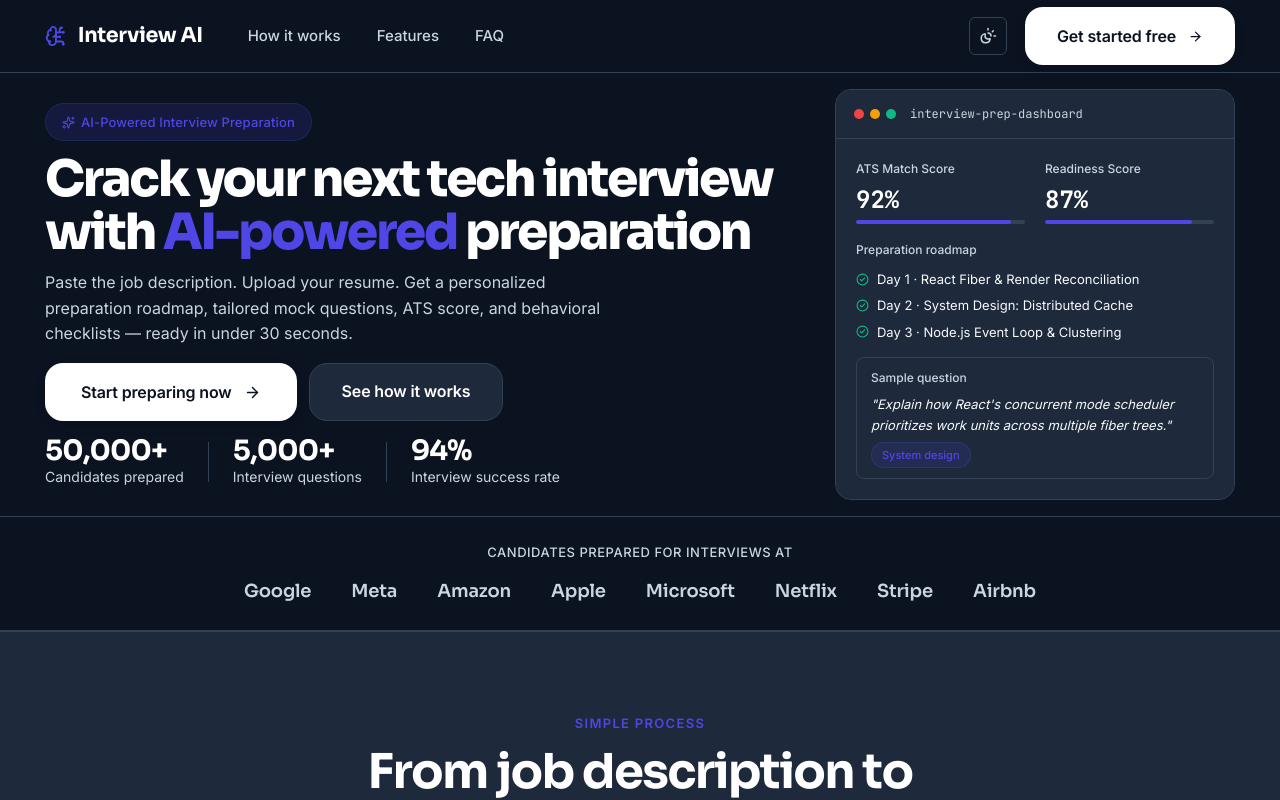
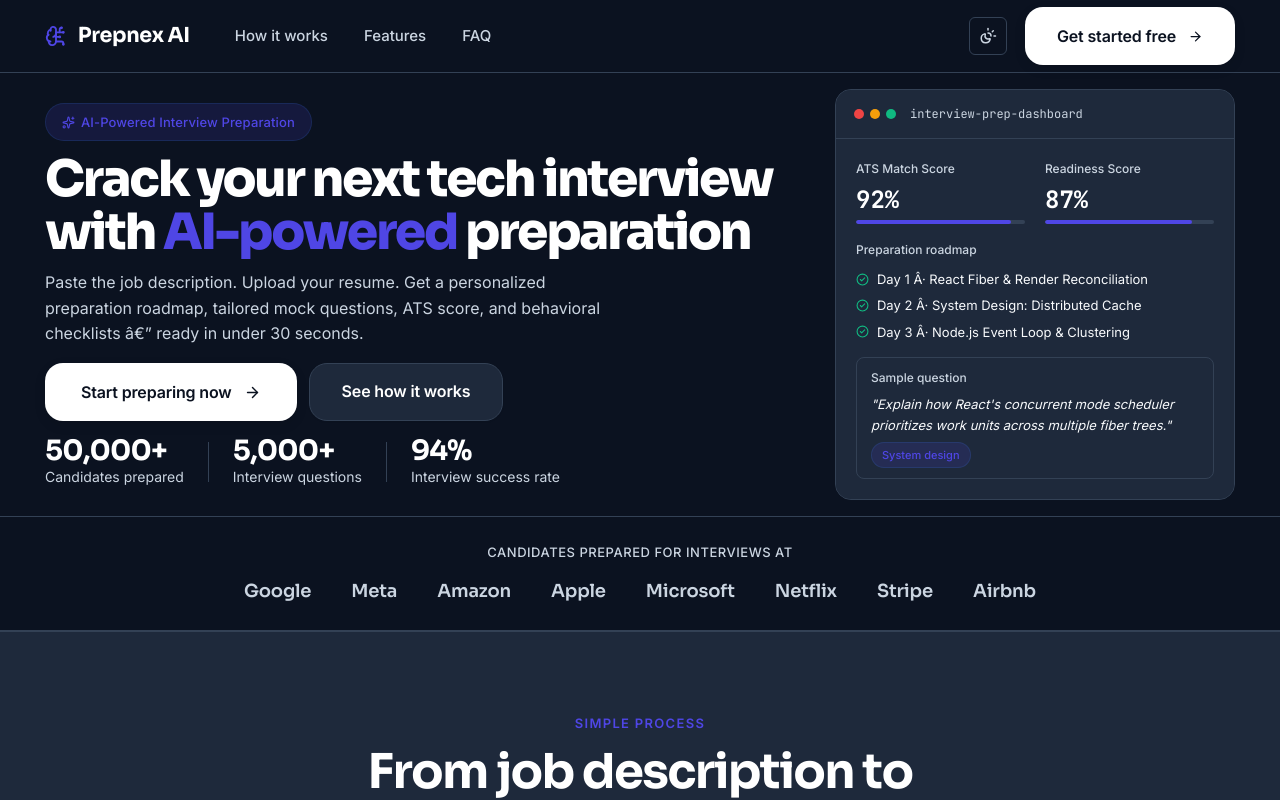
Before and after one commit to SidduKutchula/Prepnex-AI, a React (Vite) app in the folder Frontend/: page / in a window 1280 px wide. Shown: the top 800 px of the page. Built offline with nearby package versions, Linux system fonts and the light colour scheme; no server answers.

Commit message:
Rename Interview AI to Prepnex AI

```diff
--- a/Frontend/index.html
+++ b/Frontend/index.html
@@ -6,8 +6,8 @@
   <link rel="icon" type="image/png" href="/favicon.png" />
   <meta name="viewport" content="width=device-width, initial-scale=1.0" />
   <meta name="description"
-    content="Interview AI — AI-powered interview preparation platform with custom roadmaps, tailored questions, and ATS resume builder." />
-  <title>Interview AI</title>
+    content="Prepnex AI â€” AI-powered interview preparation platform with custom roadmaps, tailored questions, and ATS resume builder." />
+  <title>Prepnex AI</title>
 
   <!--
       CRITICAL: Apply theme BEFORE React loads to prevent flash.
--- a/Frontend/src/components/Header.jsx
+++ b/Frontend/src/components/Header.jsx
@@ -61,7 +61,7 @@ const Header = ({ onTabChange, activeTab }) => {
             <div className="header-container">
                 <div className="brand-logo" onClick={handleDashboardClick}>
                     <BrainCircuit size={22} className="logo-icon" />
-                    <span>Interview AI</span>
+                    <span>Prepnex AI</span>
                 </div>
 
                 <nav className="header-nav">
--- a/Frontend/src/components/Sidebar.jsx
+++ b/Frontend/src/components/Sidebar.jsx
@@ -44,7 +44,7 @@ const Sidebar = () => {
             <div className="sidebar-header">
                 <div className="brand-logo" onClick={() => navigate('/dashboard')}>
                     <BrainCircuit size={24} className="logo-icon" />
-                    <span>Interview AI</span>
+                    <span>Prepnex AI</span>
                 </div>
             </div>
 
--- a/Frontend/src/components/navigation/Navbar.jsx
+++ b/Frontend/src/components/navigation/Navbar.jsx
@@ -83,7 +83,7 @@ const Navbar = ({ onSearchOpen }) => {
                 <div className="navbar-left">
                     <div className="brand-logo" onClick={() => navigate('/interview')}>
                         <BrainCircuit size={18} className="logo-icon" />
-                        <span className="brand-name">Interview AI</span>
+                        <span className="brand-name">Prepnex AI</span>
                     </div>
                 </div>
 
--- a/Frontend/src/features/auth/pages/Login.jsx
+++ b/Frontend/src/features/auth/pages/Login.jsx
@@ -110,7 +110,7 @@ const Login = () => {
 
             <div className="auth-layout-grid">
 
-                {/* ── LEFT SIDE: Story & Features ── */}
+                {/* â”€â”€ LEFT SIDE: Story & Features â”€â”€ */}
                 <div className="auth-left">
                     <motion.div
                         className="left-content"
@@ -146,7 +146,7 @@ const Login = () => {
                     </motion.div>
                 </div>
 
-                {/* ── RIGHT SIDE: Authentication ── */}
+                {/* â”€â”€ RIGHT SIDE: Authentication â”€â”€ */}
                 <div className="auth-right">
                     <motion.div
                         initial={{ opacity: 0, y: 20 }}
@@ -157,13 +157,13 @@ const Login = () => {
                         <Link to="/" style={{ textDecoration: 'none' }}>
                             <div className="brand-logo-center">
                                 <BrainCircuit size={28} />
-                                <span>Interview AI</span>
+                                <span>Prepnex AI</span>
                             </div>
                         </Link>
 
                         <h2>Welcome Back</h2>
                         <p className="auth-desc">
-                            Continue with your Google account to access your personalized Interview AI workspace.
+                            Continue with your Google account to access your personalized Prepnex AI workspace.
                         </p>
 
                         {error && (
--- a/Frontend/src/features/interview/pages/Intro.jsx
+++ b/Frontend/src/features/interview/pages/Intro.jsx
@@ -35,7 +35,7 @@ import {
     Clock
 } from 'lucide-react'
 
-// ── Animation Variants ────────────────────────────────────────────────────────
+// â”€â”€ Animation Variants â”€â”€â”€â”€â”€â”€â”€â”€â”€â”€â”€â”€â”€â”€â”€â”€â”€â”€â”€â”€â”€â”€â”€â”€â”€â”€â”€â”€â”€â”€â”€â”€â”€â”€â”€â”€â”€â”€â”€â”€â”€â”€â”€â”€â”€â”€â”€â”€â”€â”€â”€â”€â”€â”€â”€â”€
 const fadeUp = {
     hidden: { opacity: 0, y: 20 },
     visible: {
@@ -61,10 +61,10 @@ const itemReveal = {
     }
 }
 
-// ── FAQ Data ──────────────────────────────────────────────────────────────────
+// â”€â”€ FAQ Data â”€â”€â”€â”€â”€â”€â”€â”€â”€â”€â”€â”€â”€â”€â”€â”€â”€â”€â”€â”€â”€â”€â”€â”€â”€â”€â”€â”€â”€â”€â”€â”€â”€â”€â”€â”€â”€â”€â”€â”€â”€â”€â”€â”€â”€â”€â”€â”€â”€â”€â”€â”€â”€â”€â”€â”€â”€â”€â”€â”€â”€â”€â”€â”€â”€â”€
 const faqItems = [
     {
-        q: 'How accurate is Interview AI?',
+        q: 'How accurate is Prepnex AI?',
         a: 'Our AI engine uses Gemini\'s latest language model fine-tuned on thousands of real interview transcripts from FAANG and top-tier startups. Questions are tailored to your exact job description and skill profile, making them highly relevant and accurate.'
     },
     {
@@ -77,7 +77,7 @@ const faqItems = [
     },
     {
         q: 'Can I analyze any job description?',
-        a: 'Absolutely. Paste any job posting — engineering, product, data science, design, or management — and the AI will adapt its analysis and question generation accordingly.'
+        a: 'Absolutely. Paste any job posting â€” engineering, product, data science, design, or management â€” and the AI will adapt its analysis and question generation accordingly.'
     },
     {
         q: 'Can I practice behavioral interviews?',
@@ -93,7 +93,7 @@ const faqItems = [
     },
     {
         q: 'How does AI generate the questions?',
-        a: 'The AI reads both the job description and your profile together, identifies skill gaps, and generates questions an experienced interviewer at that company type would realistically ask — including the hidden intention behind each question.'
+        a: 'The AI reads both the job description and your profile together, identifies skill gaps, and generates questions an experienced interviewer at that company type would realistically ask â€” including the hidden intention behind each question.'
     },
     {
         q: 'Is my resume stored securely?',
@@ -135,34 +135,34 @@ const FaqItem = ({ item }) => {
     )
 }
 
-// ── Data ──────────────────────────────────────────────────────────────────────
+// â”€â”€ Data â”€â”€â”€â”€â”€â”€â”€â”€â”€â”€â”€â”€â”€â”€â”€â”€â”€â”€â”€â”€â”€â”€â”€â”€â”€â”€â”€â”€â”€â”€â”€â”€â”€â”€â”€â”€â”€â”€â”€â”€â”€â”€â”€â”€â”€â”€â”€â”€â”€â”€â”€â”€â”€â”€â”€â”€â”€â”€â”€â”€â”€â”€â”€â”€â”€â”€â”€â”€â”€â”€
 const companies = ['Google', 'Meta', 'Amazon', 'Apple', 'Microsoft', 'Netflix', 'Stripe', 'Airbnb']
 
 const testimonials = [
     {
         name: 'Priya Sharma',
-        role: 'Software Engineer → Google L5',
+        role: 'Software Engineer â†’ Google L5',
         avatar: 'PS',
         rating: 5,
-        text: 'I used Interview AI for two weeks before my Google loop. The system design questions were scarily accurate. Passed all four rounds — my interviewer literally asked about consistent hashing which was in my roadmap.'
+        text: 'I used Prepnex AI for two weeks before my Google loop. The system design questions were scarily accurate. Passed all four rounds â€” my interviewer literally asked about consistent hashing which was in my roadmap.'
     },
     {
         name: 'Marcus Chen',
-        role: 'SWE II → Staff Engineer at Meta',
+        role: 'SWE II â†’ Staff Engineer at Meta',
         avatar: 'MC',
         rating: 5,
         text: 'The ATS score analysis showed me exactly which skills I was underselling. I rewrote my resume based on the gap report and got 3x more recruiter responses that same week.'
     },
     {
         name: 'Aisha Williams',
-        role: 'ML Researcher → Stripe',
+        role: 'ML Researcher â†’ Stripe',
         avatar: 'AW',
         rating: 5,
-        text: 'Most prep tools are too generic. Interview AI read my actual resume against the Stripe JD and built a roadmap that felt like it was made by someone who knew both sides of the table.'
+        text: 'Most prep tools are too generic. Prepnex AI read my actual resume against the Stripe JD and built a roadmap that felt like it was made by someone who knew both sides of the table.'
     }
 ]
 
-// ── Main Component ────────────────────────────────────────────────────────────
+// â”€â”€ Main Component â”€â”€â”€â”€â”€â”€â”€â”€â”€â”€â”€â”€â”€â”€â”€â”€â”€â”€â”€â”€â”€â”€â”€â”€â”€â”€â”€â”€â”€â”€â”€â”€â”€â”€â”€â”€â”€â”€â”€â”€â”€â”€â”€â”€â”€â”€â”€â”€â”€â”€â”€â”€â”€â”€â”€â”€â”€â”€â”€â”€
 const Intro = () => {
     const { user } = useAuth()
     const { toggleTheme } = useTheme()
@@ -181,12 +181,12 @@ const Intro = () => {
             {/* Ambient gradient */}
             <div className="intro-ambient" aria-hidden="true" />
 
-            {/* ── Header ── */}
+            {/* â”€â”€ Header â”€â”€ */}
             <header className="intro-header">
                 <div className="intro-header__container">
                     <div className="brand-logo" onClick={() => navigate('/')}>
                         <BrainCircuit size={22} className="logo-icon" />
-                        <span>Interview AI</span>
+                        <span>Prepnex AI</span>
                     </div>
 
                     <nav className="intro-nav">
@@ -217,7 +217,7 @@ const Intro = () => {
                 </div>
             </header>
 
-            {/* ── Hero ── */}
+            {/* â”€â”€ Hero â”€â”€ */}
             <section className="hero-section">
                 <div className="hero-container">
                     <motion.span
@@ -245,7 +245,7 @@ const Intro = () => {
                         transition={{ delay: 0.25, duration: 0.5, ease: [0.16, 1, 0.3, 1] }}
                         className="hero-subtitle"
                     >
-                        Paste the job description. Upload your resume. Get a personalized preparation roadmap, tailored mock questions, ATS score, and behavioral checklists — ready in under 30 seconds.
+                        Paste the job description. Upload your resume. Get a personalized preparation roadmap, tailored mock questions, ATS score, and behavioral checklists â€” ready in under 30 seconds.
                     </motion.p>
 
                     <motion.div
@@ -286,7 +286,7 @@ const Intro = () => {
                     </motion.div>
                 </div>
 
-                {/* Hero visual — mock dashboard */}
+                {/* Hero visual â€” mock dashboard */}
                 <motion.div
                     initial={{ opacity: 0, y: 24 }}
                     animate={{ opacity: 1, y: 0 }}
@@ -321,7 +321,7 @@ const Intro = () => {
                             </div>
                             <div className="mock-roadmap">
                                 <span className="mock-roadmap__label">Preparation roadmap</span>
-                                {['Day 1 · React Fiber & Render Reconciliation', 'Day 2 · System Design: Distributed Cache', 'Day 3 · Node.js Event Loop & Clustering'].map((item) => (
+                                {['Day 1 Â· React Fiber & Render Reconciliation', 'Day 2 Â· System Design: Distributed Cache', 'Day 3 Â· Node.js Event Loop & Clustering'].map((item) => (
                                     <div key={item} className="mock-roadmap__item">
                                         <CheckCircle2 size={13} className="mock-check" />
                                         <span>{item}</span>
@@ -338,7 +338,7 @@ const Intro = () => {
                 </motion.div>
             </section>
 
-            {/* ── Trusted By ── */}
+            {/* â”€â”€ Trusted By â”€â”€ */}
             <section className="companies-section" aria-label="Trusted by candidates from">
                 <p className="companies-label">Candidates prepared for interviews at</p>
                 <div className="companies-strip">
@@ -348,7 +348,7 @@ const Intro = () => {
                 </div>
             </section>
 
-            {/* ── How It Works ── */}
+            {/* â”€â”€ How It Works â”€â”€ */}
             <section id="how-it-works" className="section how-it-works-section">
                 <div className="section__inner">
                     <div className="section-header">
@@ -380,7 +380,7 @@ const Intro = () => {
                 </div>
             </section>
 
-            {/* ── AI Resume Analysis ── */}
+            {/* â”€â”€ AI Resume Analysis â”€â”€ */}
             <section className="section feature-showcase-section">
                 <div className="section__inner">
                     <div className="showcase-split">
@@ -438,7 +438,7 @@ const Intro = () => {
                 </div>
             </section>
 
-            {/* ── Job Description Matching ── */}
+            {/* â”€â”€ Job Description Matching â”€â”€ */}
             <section className="section feature-showcase-section feature-showcase--alt">
                 <div className="section__inner">
                     <div className="showcase-split showcase-split--reverse">
@@ -449,7 +449,7 @@ const Intro = () => {
                         >
                             <p className="section-eyebrow">Precision matching</p>
                             <h2>Job Description Intelligence</h2>
-                            <p className="showcase-body">The AI reads the full job description — not just keywords — to understand seniority expectations, team context, and the underlying technical bar. Your preparation is calibrated to what the hiring manager actually needs.</p>
+                            <p className="showcase-body">The AI reads the full job description â€” not just keywords â€” to understand seniority expectations, team context, and the underlying technical bar. Your preparation is calibrated to what the hiring manager actually needs.</p>
                             <ul className="showcase-list">
                                 <li><CheckCircle2 size={17} /> <span>Full semantic analysis, not keyword matching</span></li>
                                 <li><CheckCircle2 size={17} /> <span>Seniority-level calibration for questions</span></li>
@@ -482,7 +482,7 @@ const Intro = () => {
                 </div>
             </section>
 
-            {/* ── Interview Readiness Score ── */}
+            {/* â”€â”€ Interview Readiness Score â”€â”€ */}
             <section className="section feature-showcase-section">
                 <div className="section__inner">
                     <div className="showcase-split">
@@ -534,7 +534,7 @@ const Intro = () => {
                 </div>
             </section>
 
-            {/* ── AI Generated Questions ── */}
+            {/* â”€â”€ AI Generated Questions â”€â”€ */}
             <section id="features" className="section features-section">
                 <div className="section__inner">
                     <div className="section-header">
@@ -553,10 +553,10 @@ const Intro = () => {
                         {[
                             { icon: <CodeXml size={22} />, color: 'blue', title: 'Technical Mock Questions', body: 'Coding, system design, database, and architecture questions tailored to your exact tech stack and seniority level.' },
                             { icon: <MessageCircleQuestion size={22} />, color: 'purple', title: 'Behavioral Question Prep', body: 'STAR-format behavioral questions matched to the company culture and role expectations, with suggested answer frameworks.' },
-                            { icon: <Map size={22} />, color: 'green', title: 'Day-by-Day Roadmap', body: 'A structured, chronological study plan with specific daily tasks — no more aimless grinding without direction.' },
+                            { icon: <Map size={22} />, color: 'green', title: 'Day-by-Day Roadmap', body: 'A structured, chronological study plan with specific daily tasks â€” no more aimless grinding without direction.' },
                             { icon: <BarChart3 size={22} />, color: 'amber', title: 'ATS Resume Analysis', body: 'Semantic keyword analysis comparing your resume to the job description with actionable improvement suggestions.' },
                             { icon: <FileText size={22} />, color: 'blue', title: 'PDF Export & Resume Builder', body: 'Export your full preparation plan as a formatted PDF. Generate ATS-optimized resume cards with server-side Puppeteer.' },
-                            { icon: <Zap size={22} />, color: 'purple', title: 'Interview Intention Reveal', body: 'Understand the "why" behind each question — what skill, behavior, or red flag the interviewer is actually probing for.' }
+                            { icon: <Zap size={22} />, color: 'purple', title: 'Interview Intention Reveal', body: 'Understand the "why" behind each question â€” what skill, behavior, or red flag the interviewer is actually probing for.' }
                         ].map((f, i) => (
                             <motion.div key={f.title || `feature-${i}`} variants={itemReveal} className={`feature-card feature-card--${f.color}`}>
                                 <div className="feature-card__icon">{f.icon}</div>
@@ -568,7 +568,7 @@ const Intro = () => {
                 </div>
             </section>
 
-            {/* ── Preparation Timeline Preview ── */}
+            {/* â”€â”€ Preparation Timeline Preview â”€â”€ */}
             <section className="section feature-showcase-section feature-showcase--alt">
                 <div className="section__inner">
                     <div className="showcase-split showcase-split--reverse">
@@ -622,7 +622,7 @@ const Intro = () => {
                 </div>
             </section>
 
-            {/* ── Mock Interview & AI Coach ── */}
+            {/* â”€â”€ Mock Interview & AI Coach â”€â”€ */}
             <section className="section feature-showcase-section">
                 <div className="section__inner">
                     <div className="showcase-split">
@@ -657,7 +657,7 @@ const Intro = () => {
                                         <p>Design a URL shortening service that handles 100M daily active users. Walk me through your approach.</p>
                                     </div>
                                     <div className="coach-bubble coach-bubble--user">
-                                        <p>I'd start with the core requirements — URL generation, storage, and redirect latency...</p>
+                                        <p>I'd start with the core requirements â€” URL generation, storage, and redirect latency...</p>
                                     </div>
                                     <div className="coach-bubble coach-bubble--ai">
                                         <div className="coach-bubble__avatar"><Bot size={14} /></div>
@@ -670,7 +670,7 @@ const Intro = () => {
                 </div>
             </section>
 
-            {/* ── Performance Analytics ── */}
+            {/* â”€â”€ Performance Analytics â”€â”€ */}
             <section className="section feature-showcase-section feature-showcase--alt">
                 <div className="section__inner">
                     <div className="showcase-split showcase-split--reverse">
@@ -700,7 +700,7 @@ const Intro = () => {
                                 </div>
                                 <div className="analytics-preview">
                                     <div className="analytics-stat">
-                                        <span className="analytics-stat__value">3.2×</span>
+                                        <span className="analytics-stat__value">3.2Ã—</span>
                                         <span className="analytics-stat__label">Avg. improvement in interview pass rate</span>
                                     </div>
                                     <div className="analytics-stat">
@@ -718,13 +718,13 @@ const Intro = () => {
                 </div>
             </section>
 
-            {/* ── Testimonials ── */}
+            {/* â”€â”€ Testimonials â”€â”€ */}
             <section className="section testimonials-section">
                 <div className="section__inner">
                     <div className="section-header">
                         <p className="section-eyebrow">Success stories</p>
                         <h2>Engineers who prepared smarter</h2>
-                        <p className="section-subtitle">Real results from candidates who used Interview AI before their final rounds.</p>
+                        <p className="section-subtitle">Real results from candidates who used Prepnex AI before their final rounds.</p>
                     </div>
 
                     <motion.div
@@ -755,7 +755,7 @@ const Intro = () => {
                 </div>
             </section>
 
-            {/* ── FAQ ── */}
+            {/* â”€â”€ FAQ â”€â”€ */}
             <section id="faq" className="section faq-section">
                 <div className="section__inner faq-inner">
                     <div className="section-header">
@@ -777,11 +777,11 @@ const Intro = () => {
                 </div>
             </section>
 
-            {/* ── CTA Banner ── */}
+            {/* â”€â”€ CTA Banner â”€â”€ */}
             <section className="cta-banner">
                 <div className="cta-banner__inner">
                     <h2>Land your next offer</h2>
-                    <p>Equip yourself with a personalized roadmap, mock questions, and an ATS-ready resume — all in one place.</p>
+                    <p>Equip yourself with a personalized roadmap, mock questions, and an ATS-ready resume â€” all in one place.</p>
                     <div className="cta-banner__actions">
                         <button onClick={handleCtaClick} className="button primary-button cta-banner__btn">
                             <span>Start for free</span>
@@ -792,14 +792,14 @@ const Intro = () => {
                 </div>
             </section>
 
-            {/* ── Footer ── */}
+            {/* â”€â”€ Footer â”€â”€ */}
             <footer className="intro-footer">
                 <div className="intro-footer__inner">
                     <div className="intro-footer__brand">
                         <BrainCircuit size={18} className="footer-logo-icon" />
-                        <span className="footer-brand-name">Interview AI</span>
+                        <span className="footer-brand-name">Prepnex AI</span>
                     </div>
-                    <p className="intro-footer__copy">© {new Date().getFullYear()} Interview AI. Built for serious candidates.</p>
+                    <p className="intro-footer__copy">Â© {new Date().getFullYear()} Prepnex AI. Built for serious candidates.</p>
                     <div className="intro-footer__links">
                         <a href="#features">Features</a>
                         <a href="#faq">FAQ</a>
```
Also changed, not shown: Frontend/src/features/interview/style/intro.scss (+15 -15 lines), 1 other file (tests, documents, lock files or other folders).
